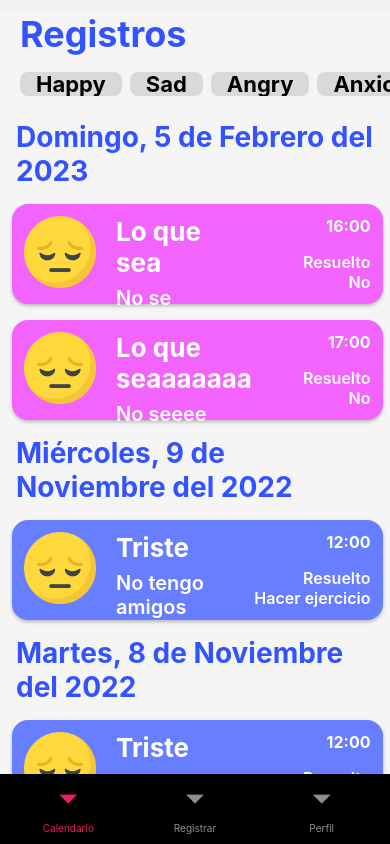
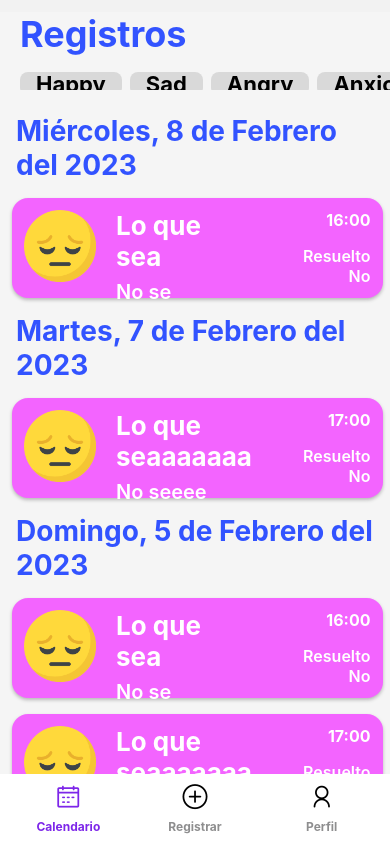
Before and after one commit to GoyoBjS/psyconnect-app, a React Native app: screen /Home in a window 390 px wide. Built offline with nearby package versions, Linux system fonts and the light colour scheme.

Commit message:
Changes in TabNavigation. Add Iscons, change color and increment text size

```diff
--- a/navigation/ClientNavigation/ClientTabs.jsx
+++ b/navigation/ClientNavigation/ClientTabs.jsx
@@ -3,51 +3,40 @@ import { createBottomTabNavigator } from "@react-navigation/bottom-tabs";
 import ProfileStack from "./Stacks/ProfileStack";
 import HomeStack from "./Stacks/HomeStack";
 import HistoryStack from "./Stacks/HistoryStack";
+import { Image, StyleSheet,Dimensions, Platform } from "react-native";
+import { AntDesign } from '@expo/vector-icons';
+
 
 const RootTabScreens = () => {
   const Tab = createBottomTabNavigator();
   return (
-    <Tab.Navigator
-      initialRouteName={"Feed"}
-      screenOptions={({ route }) => ({
-        headerShown: false,
-        tabBarHideOnKeyboard: true,
-        tabBarActiveTintColor: "#e91e63",
-        tabBarStyle: {
-          height: 70,
-          paddingHorizontal: 5,
-          paddingTop: 0,
-          paddingBottom: 10,
-          backgroundColor: "#000",
-          borderTopWidth: 0,
-        },
-      })}
-    >
+    <Tab.Navigator initialRouteName={"Feed"} screenOptions={styles.container}>
         <Tab.Screen
           name="Calendario"
           component={HistoryStack}
           options={{
-            // tabBarIcon: ({ size, focused, color }) => {
-            //   return <Icon name="sc-telegram" type="evilicon" color="#517fa4" />;
-            // },
+            tabBarIcon: ({ size, focused, color }) => {
+              return <AntDesign name="calendar" size={size} color={ focused ? "#7D26E9" : "#000" } />;
+            },
           }}
         />
       <Tab.Screen
         name="Registrar"
         component={HomeStack}
         options={{
-        //   tabBarIcon: ({ size, focused, color }) => {
-        //     return <Icon name="sc-telegram" type="evilicon" color="#517fa4" />;
-        //   },
+          tabBarIcon: ({ size, focused, color }) => {
+            return <AntDesign name="pluscircleo" size={size} color={ focused ? "#7D26E9" : "#000" } />;
+          },
         }}
       />
       <Tab.Screen
         name="Perfil"
         component={ProfileStack}
         options={{
-        //   tabBarIcon: ({ size, focused, color }) => {
-        //     return <Icon name="sc-telegram" type="evilicon" color="#517fa4" />;
-        //   },
+          tabBarIcon: ({ size, focused, color }) => {
+            return <AntDesign name="user" size={size} color={ focused ? "#7D26E9" : "#000" } />;
+          },
+          title: "Perfil",
         }}
       />
     </Tab.Navigator>
@@ -55,3 +44,23 @@ const RootTabScreens = () => {
 };
 
 export default RootTabScreens;
+
+const styles = StyleSheet.create({
+  container: {
+    headerShown: false,
+    tabBarHideOnKeyboard: true,
+    tabBarActiveTintColor: "#7D26E9",
+    tabBarStyle: {
+      height: Platform.OS === "ios" ? 55 : 70,
+      paddingHorizontal: 5,
+      paddingTop: 0,
+      paddingBottom:  Platform.OS === "ios" ? 0 : 10,
+      backgroundColor: "#fff",
+      borderTopWidth: 0,
+    },
+    tabBarLabelStyle: {
+      fontSize: 12,
+      fontWeight: "bold",
+    },
+  },
+});
--- a/screens/Client/HistoryTab/index.jsx
+++ b/screens/Client/HistoryTab/index.jsx
@@ -94,6 +94,33 @@ const HistoryScreen = () => {
       feeling: "Lo que seaaaaaaa",
       reason: "No seeee",
       date: "2023/02/05",
+      time: "17:00",
+      timestamp: 1619827200,
+      solution: "No",
+    },
+    {
+      id: 7,
+      feeling: "Enfadado",
+      reason: "No se",
+      date: "2021/06/01",
+      time: "16:00",
+      timestamp: 1668022540800,
+      solution: "No",
+    },
+    {
+      id: 7,
+      feeling: "Lo que sea",
+      reason: "No se",
+      date: "2023/02/08",
+      time: "16:00",
+      timestamp: 1619827200,
+      solution: "No",
+    },
+    {
+      id: 7,
+      feeling: "Lo que seaaaaaaa",
+      reason: "No seeee",
+      date: "2023/02/07",
       time: "17:00",
       timestamp: 1619827200,
       solution: "No",
--- a/screens/Client/HomeTab/index.jsx
+++ b/screens/Client/HomeTab/index.jsx
@@ -73,7 +73,7 @@ const styles = StyleSheet.create({
   titleContainer: {
     flexDirection: "row",
     alignItems: "center",
-    marginTop: 72,
+    marginTop: 16,
     marginBottom: 16,
     marginLeft: 20,
   },
@@ -91,7 +91,7 @@ const styles = StyleSheet.create({
   },
   card: {
     paddingHorizontal: 18,
-    paddingVertical: 40,
+    paddingVertical: 24,
     width: WIDTH * 0.95,
     height: HEIGHT * 0.35,
     margin: 12,
@@ -122,10 +122,10 @@ const styles = StyleSheet.create({
     opacity: 0.1,
   },
   cardTitle: {
-    fontSize: 36,
+    fontSize: 32,
     fontWeight: "bold",
     color: "#fff",
-    marginBottom: 32,
+    marginBottom: 16,
   },
   cardDescription: {
     fontSize: 19,
```
